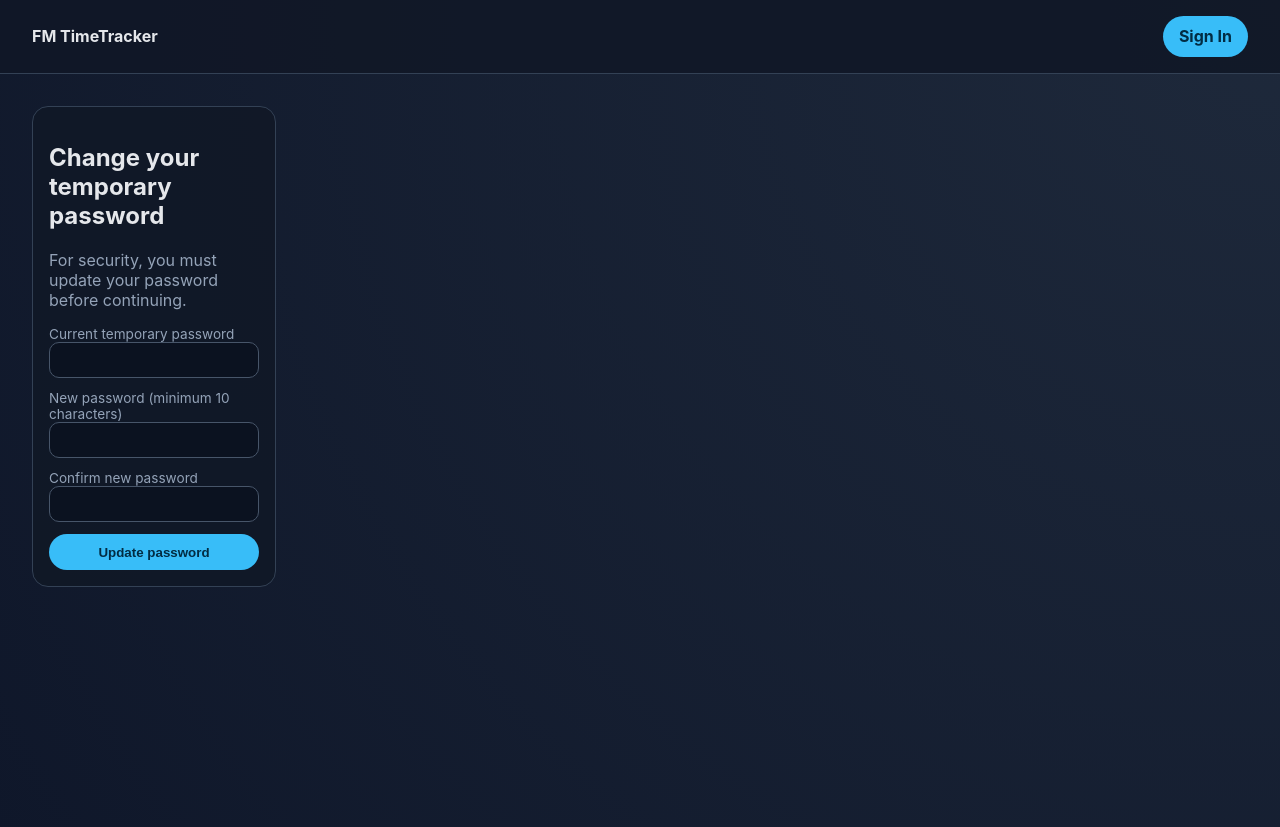
After one commit to aboldguess/FM-TimeTracker, a FastAPI app: template app/templates/force_password_change.html in a window 1280 px wide. The commit adds this page. Shown: the top 827 px of the page. Run offline with FastAPI, Linux system fonts and the light colour scheme; the template is opened without the code that fills it, so the values that code supplies are empty; some libraries are stand-ins or nearby versions.

Commit message:
Add temporary password reset and forced password update flow

```diff
--- a/app/main.py
+++ b/app/main.py
@@ -38,11 +38,22 @@ from app.models import (
     WorkPackage,
 )
 from app.schemas import LeaveCreate, LoginRequest, ProjectCreate, SickLeaveCreate, TimesheetCreate, UserCreate, UserUpdate
-from app.security import create_session_token, ensure_password_backend, hash_password, verify_password
+from app.security import create_session_token, ensure_password_backend, hash_password, read_session_token, verify_password
 
 app = FastAPI(title=settings.app_name, debug=settings.debug)
 app.mount("/static", StaticFiles(directory="app/static"), name="static")
 templates = Jinja2Templates(directory="app/templates")
+
+
+def can_reset_password(actor: User, target: User) -> bool:
+    """Return whether the actor is allowed to set a temporary password for target user."""
+    if actor.id == target.id:
+        return True
+    if actor.role == Role.ADMIN:
+        return True
+    if actor.role == Role.PROGRAMME_MANAGER:
+        return target.role in {Role.PROJECT_MANAGER, Role.STAFF}
+    return False
 
 
 def parse_optional_int(raw_value: str | None) -> int | None:
@@ -220,6 +231,26 @@ def bootstrap_context(db: Session) -> dict[str, object]:
     }
 
 
+@app.middleware("http")
+async def enforce_password_change(request: Request, call_next):
+    """Redirect authenticated users with temporary passwords to the mandatory password change page."""
+    path = request.url.path
+    exempt_paths = {"/login", "/logout", "/force-password-change"}
+    if path.startswith("/static") or path in exempt_paths:
+        return await call_next(request)
+
+    session_token = request.cookies.get("session_token")
+    if session_token:
+        user_id = read_session_token(session_token)
+        if user_id:
+            with Session(engine) as db:
+                user = db.get(User, user_id)
+                if user and user.active and user.must_change_password:
+                    return RedirectResponse("/force-password-change", status_code=302)
+
+    return await call_next(request)
+
+
 @app.on_event("startup")
 def startup() -> None:
     run_migrations()
@@ -293,9 +324,65 @@ def login(request: Request, email: str = Form(...), password: str = Form(...), d
             },
             status_code=401,
         )
-    response = RedirectResponse("/dashboard", status_code=302)
+    next_path = "/force-password-change" if user.must_change_password else "/dashboard"
+    response = RedirectResponse(next_path, status_code=302)
     response.set_cookie("session_token", create_session_token(user.id), httponly=True, secure=settings.secure_cookies, samesite="lax")
     return response
+
+
+@app.get("/force-password-change", response_class=HTMLResponse)
+def force_password_change_page(request: Request, current_user: User = Depends(get_current_user)):
+    return templates.TemplateResponse(
+        "force_password_change.html",
+        {
+            "request": request,
+            "user": current_user,
+            "error": None,
+        },
+    )
+
+
+@app.post("/force-password-change", response_class=HTMLResponse)
+def force_password_change(
+    request: Request,
+    current_password: str = Form(...),
+    new_password: str = Form(...),
+    confirm_password: str = Form(...),
+    current_user: User = Depends(get_current_user),
+    db: Session = Depends(get_db),
+):
+    if not verify_password(current_password, current_user.hashed_password):
+        return templates.TemplateResponse(
+            "force_password_change.html",
+            {"request": request, "user": current_user, "error": "Current password is incorrect."},
+            status_code=400,
+        )
+    if len(new_password) < 10:
+        return templates.TemplateResponse(
+            "force_password_change.html",
+            {"request": request, "user": current_user, "error": "New password must be at least 10 characters."},
+            status_code=400,
+        )
+    if new_password != confirm_password:
+        return templates.TemplateResponse(
+            "force_password_change.html",
+            {"request": request, "user": current_user, "error": "New password and confirmation do not match."},
+            status_code=400,
+        )
+    if verify_password(new_password, current_user.hashed_password):
+        return templates.TemplateResponse(
+            "force_password_change.html",
+            {"request": request, "user": current_user, "error": "New password must differ from your current password."},
+            status_code=400,
+        )
+
+    user = db.get(User, current_user.id)
+    if not user:
+        raise HTTPException(status_code=404, detail="User not found.")
+    user.hashed_password = hash_password(new_password)
+    user.must_change_password = False
+    db.commit()
+    return RedirectResponse("/dashboard", status_code=303)
 
 
 @app.get("/logout")
@@ -924,6 +1011,7 @@ def company(request: Request, current_user: User = Depends(get_current_user), db
     config_count = db.scalar(select(func.count(AppConfig.id))) or 0
     recent_users = db.scalars(select(User).order_by(User.created_at.desc()).limit(6)).all()
     users = db.scalars(select(User).order_by(User.full_name.asc())).all()
+    manageable_password_reset_users = [member for member in users if can_reset_password(current_user, member)]
     defaults = default_working_hours(db)
     pending_timesheets_query = select(TimesheetWeekSummary).options(selectinload(TimesheetWeekSummary.user)).where(
         TimesheetWeekSummary.status.in_([TimesheetWeekStatus.SUBMITTED, TimesheetWeekStatus.APPROVED])
@@ -942,6 +1030,7 @@ def company(request: Request, current_user: User = Depends(get_current_user), db
             "config_count": config_count,
             "recent_users": recent_users,
             "users": users,
+            "manageable_password_reset_users": manageable_password_reset_users,
             "defaults": defaults,
             "pending_timesheets": pending_timesheets,
             "error": None,
@@ -972,6 +1061,7 @@ def create_company_user(
         email=email,
         full_name=full_name,
         hashed_password=hash_password(password),
+        must_change_password=True,
         role=role,
         manager_id=parse_optional_int(manager_id),
         leave_entitlement_days=parse_optional_float(leave_entitlement_days, field_label="leave entitlement") or 25,
@@ -1066,6 +1156,27 @@ def update_company_defaults(
     return RedirectResponse("/company", status_code=303)
 
 
+@app.post("/company/users/reset-password")
+def reset_company_user_password(
+    user_id: int = Form(...),
+    temporary_password: str = Form(...),
+    actor: User = Depends(require_roles(Role.ADMIN, Role.PROGRAMME_MANAGER)),
+    db: Session = Depends(get_db),
+):
+    if len(temporary_password) < 10:
+        raise HTTPException(status_code=400, detail="Temporary password must be at least 10 characters.")
+    user = db.get(User, user_id)
+    if not user:
+        raise HTTPException(status_code=404, detail="User not found.")
+    if not can_reset_password(actor, user):
+        raise HTTPException(status_code=403, detail="You are not permitted to reset this user's password.")
+
+    user.hashed_password = hash_password(temporary_password)
+    user.must_change_password = True
+    db.commit()
+    return RedirectResponse("/company", status_code=303)
+
+
 @app.get("/site-management", response_class=HTMLResponse)
 def site_management(request: Request, current_user: User = Depends(require_roles(Role.ADMIN)), db: Session = Depends(get_db)):
     tier_count = db.scalar(select(func.count(SubscriptionTier.id))) or 0
@@ -1150,6 +1261,7 @@ def create_user(payload: UserCreate, actor: User = Depends(require_roles(Role.AD
         email=payload.email,
         full_name=payload.full_name,
         hashed_password=hash_password(payload.password),
+        must_change_password=True,
         role=payload.role,
         cost_rate=payload.cost_rate,
         bill_rate=payload.bill_rate,
@@ -1182,6 +1294,27 @@ def update_user(user_id: int, payload: UserUpdate, actor: User = Depends(require
     db.commit()
     db.refresh(user)
     return user
+
+
+@app.post("/users/{user_id}/reset-password")
+def reset_user_password(
+    user_id: int,
+    temporary_password: str = Form(...),
+    actor: User = Depends(require_roles(Role.ADMIN, Role.PROGRAMME_MANAGER)),
+    db: Session = Depends(get_db),
+):
+    if len(temporary_password) < 10:
+        raise HTTPException(status_code=400, detail="Temporary password must be at least 10 characters.")
+    user = db.get(User, user_id)
+    if not user:
+        raise HTTPException(status_code=404, detail="User not found")
+    if not can_reset_password(actor, user):
+        raise HTTPException(status_code=403, detail="Insufficient permissions")
+
+    user.hashed_password = hash_password(temporary_password)
+    user.must_change_password = True
+    db.commit()
+    return {"status": "password_reset", "user_id": user.id}
 
 
 @app.delete("/users/{user_id}")
--- a/app/models.py
+++ b/app/models.py
@@ -42,6 +42,7 @@ class User(Base):
     email: Mapped[str] = mapped_column(String(255), unique=True, index=True)
     full_name: Mapped[str] = mapped_column(String(120))
     hashed_password: Mapped[str] = mapped_column(String(255))
+    must_change_password: Mapped[bool] = mapped_column(Boolean, default=False)
     role: Mapped[Role] = mapped_column(SQLEnum(Role), default=Role.STAFF)
     profile_image_url: Mapped[str | None] = mapped_column(String(255), nullable=True)
     active: Mapped[bool] = mapped_column(Boolean, default=True)
--- /dev/null
+++ b/app/templates/force_password_change.html
@@ -0,0 +1,15 @@
+<!-- Mini-README: Mandatory password update screen shown when a user logs in with a temporary password. -->
+{% extends 'base.html' %}
+{% block content %}
+<section class="panel">
+  <h1>Change your temporary password</h1>
+  <p class="instruction">For security, you must update your password before continuing.</p>
+  {% if error %}<p class="error">{{ error }}</p>{% endif %}
+  <form method="post" action="/force-password-change" class="form">
+    <label>Current temporary password<input type="password" name="current_password" required></label>
+    <label>New password (minimum 10 characters)<input type="password" name="new_password" minlength="10" required></label>
+    <label>Confirm new password<input type="password" name="confirm_password" minlength="10" required></label>
+    <button type="submit" class="btn">Update password</button>
+  </form>
+</section>
+{% endblock %}
```
Also changed, not shown: alembic/versions/9f7a1c2b4d5e_add_must_change_password_to_users.py (added, +36 -0 lines), app/templates/company.html (+24 -0 lines), README.md.
